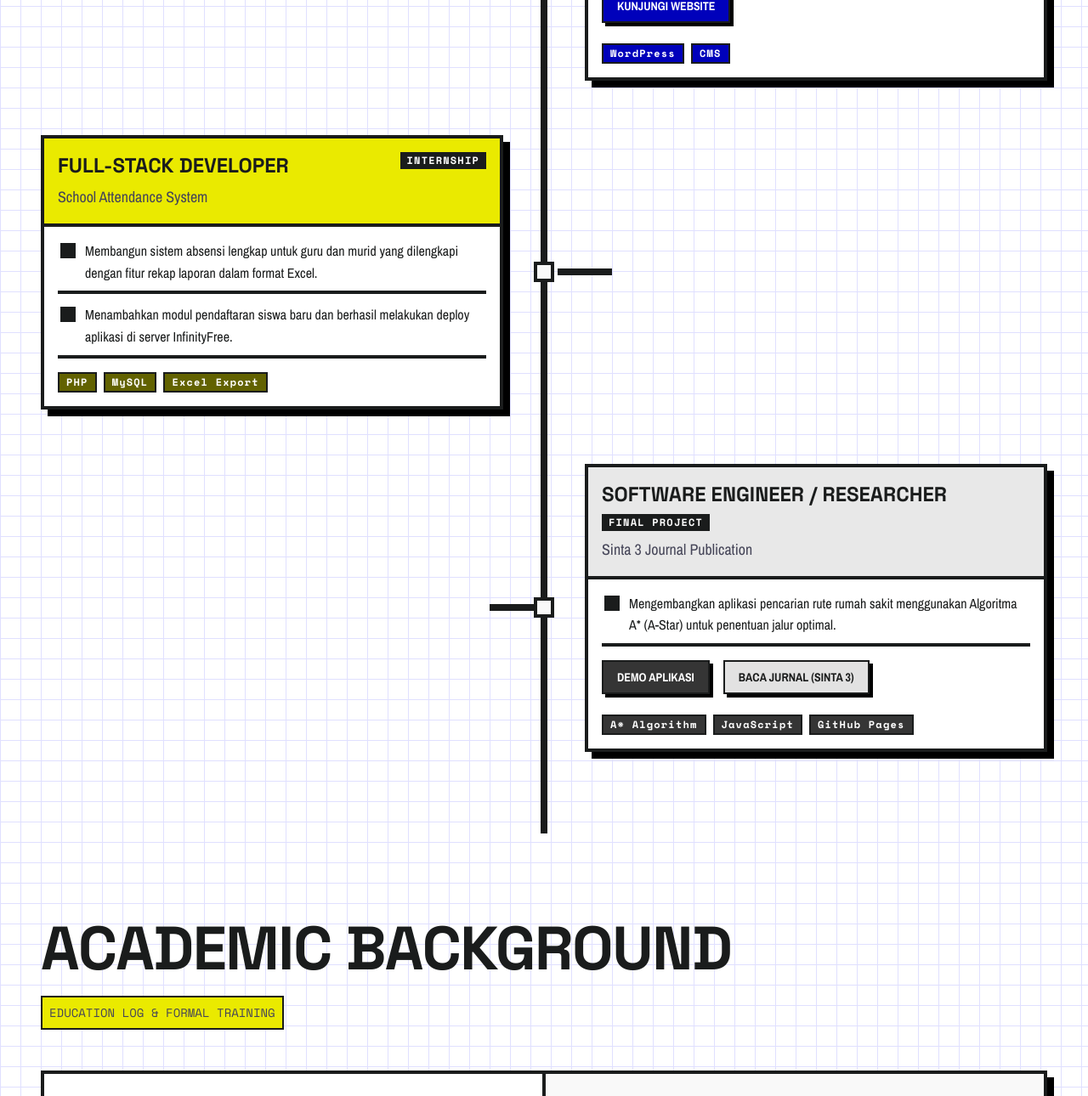
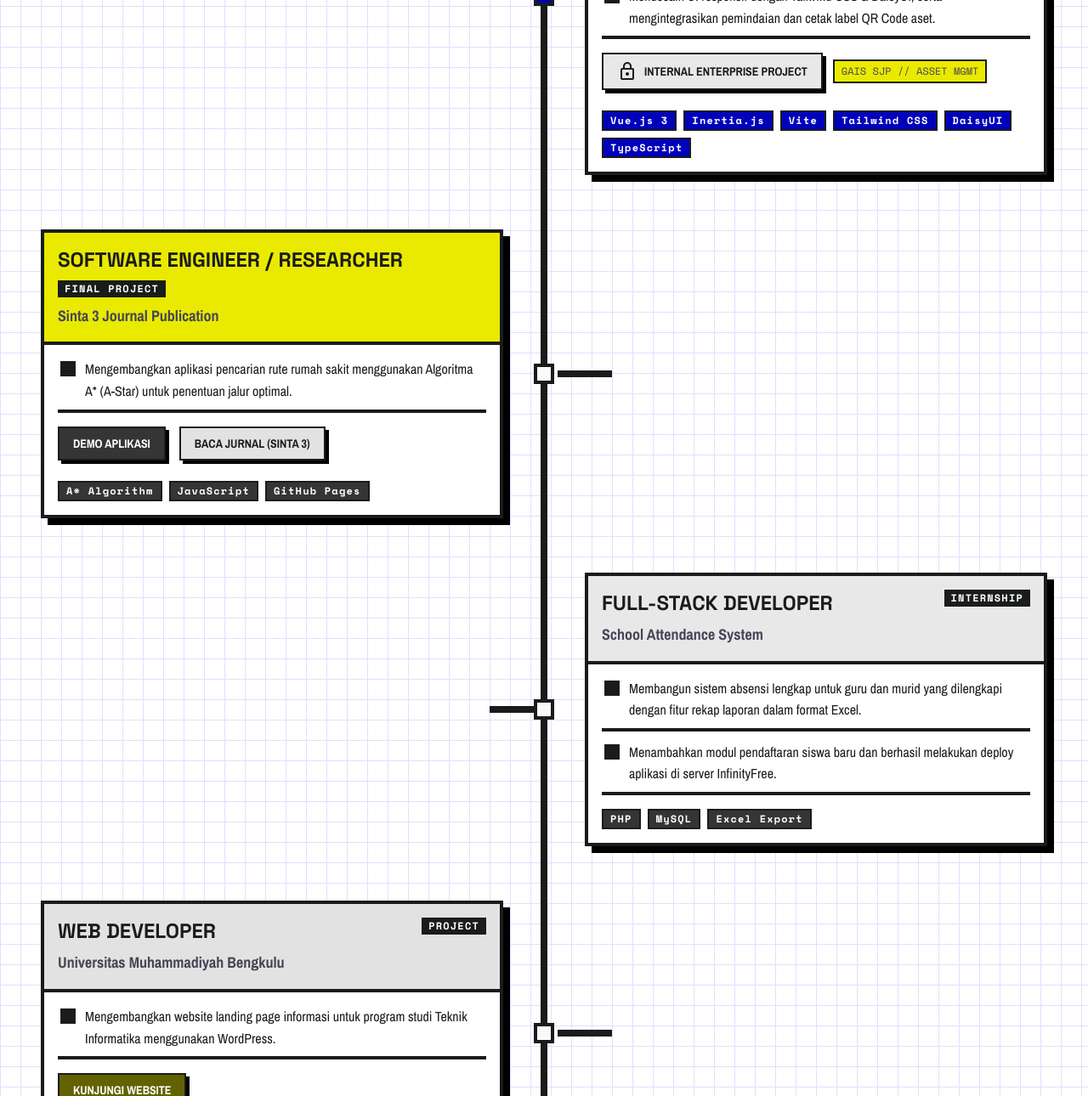
Before and after one commit to Go-Pai/Portfolio, an Astro site: page / in a window 1280 px wide. Shown: the part 2105-3395 px from the top of the page at 85% size. Built offline with nearby package versions, Linux system fonts and the light colour scheme; Astro itself is replaced by a stand-in of ours.

Commit message:
feat: add PT SJP internship experience and update tech stack

```diff
--- a/package.json
+++ b/package.json
@@ -13,11 +13,11 @@
   },
   "dependencies": {
     "@tailwindcss/vite": "^4.3.3",
-    "astro": "^7.1.4",
+    "astro": "^7.4.1",
     "tailwindcss": "^4.3.3"
   },
   "devDependencies": {
-    "@astrojs/check": "^0.9.10",
+    "@astrojs/check": "^0.9.11",
     "prettier": "^3.9.6",
     "prettier-plugin-astro": "^0.14.1",
     "typescript": "6"
--- a/src/components/Experience.astro
+++ b/src/components/Experience.astro
@@ -41,7 +41,7 @@
     >
     </div>
 
-    <!-- Timeline Item 1: Right Side (Desktop) -->
+    <!-- Timeline Item 1: Right Side (Desktop) - PT Selamat Jaya Persada -->
     <div
       class="relative flex md:justify-end items-center w-full mb-16 pl-12 md:pl-0 z-10 group reveal"
     >
@@ -64,15 +64,15 @@
             <h3
               class="font-headline-md text-headline-md font-bold text-on-surface uppercase"
             >
-              Web Developer
+              Frontend Developer
             </h3>
             <span
               class="font-label-caps text-label-caps bg-on-surface text-surface-container-lowest px-2 py-1"
-              >PROJECT</span
+              >CURRENT INTERNSHIP</span
             >
           </div>
-          <h4 class="font-body-lg text-body-lg text-on-surface-variant mt-2">
-            Universitas Muhammadiyah Bengkulu
+          <h4 class="font-body-lg text-body-lg text-on-surface-variant mt-2 font-bold">
+            PT Selamat Jaya Persada (Bengkulu)
           </h4>
         </div>
         <div class="p-4 bg-surface-container-lowest">
@@ -85,37 +85,65 @@
                 style="font-variation-settings: 'FILL' 1;"
                 data-icon="square">square</span
               >
-              Mengembangkan website landing page informasi untuk program studi Teknik
-              Informatika menggunakan WordPress.
+              Mengembangkan antarmuka frontend GAIS SJP (General Affair Information System) berbasis Vue 3 & Inertia.js untuk manajemen aset perusahaan.
+            </li>
+            <li
+              class="font-body-md text-body-md text-on-surface flex items-start border-b-[4px] border-on-surface pb-2 border-opacity-20 hover:bg-secondary-fixed transition-colors"
+            >
+              <span
+                class="material-symbols-outlined mr-2 shrink-0 fill"
+                style="font-variation-settings: 'FILL' 1;"
+                data-icon="square">square</span
+              >
+              Mendesain UI responsif dengan Tailwind CSS & DaisyUI, serta mengintegrasikan pemindaian dan cetak label QR Code aset.
             </li>
           </ul>
-          <div class="mt-4 flex flex-wrap gap-4">
-            <a
-              href="https://ft-informatika.umb.ac.id/"
-              target="_blank"
-              class="bg-primary text-on-primary border-[2px] border-on-surface shadow-[4px_4px_0px_0px_rgba(0,0,0,1)] px-4 py-2 font-bold no-underline hover:bg-primary-fixed hover:text-on-surface transition-colors uppercase text-sm"
+          <div class="mt-4 flex flex-wrap items-center gap-3">
+            <span
+              class="inline-flex items-center gap-2 bg-surface-container-high text-on-surface border-[2px] border-on-surface shadow-[4px_4px_0px_0px_rgba(0,0,0,1)] px-4 py-2 font-bold uppercase text-sm cursor-default select-none"
             >
-              Kunjungi Website
-            </a>
+              <span class="material-symbols-outlined text-sm">lock</span> Internal Enterprise Project
+            </span>
+            <span
+              class="font-mono-data text-xs text-on-surface-variant bg-secondary-fixed border-[2px] border-on-surface px-2 py-1"
+            >
+              GAIS SJP // ASSET MGMT
+            </span>
           </div>
           <div class="mt-6 flex flex-wrap gap-2">
             <span
               class="font-label-caps text-label-caps bg-primary text-on-primary border-[2px] border-on-surface px-2 py-1"
-              >WordPress</span
+              >Vue.js 3</span
             >
             <span
               class="font-label-caps text-label-caps bg-primary text-on-primary border-[2px] border-on-surface px-2 py-1"
-              >CMS</span
+              >Inertia.js</span
+            >
+            <span
+              class="font-label-caps text-label-caps bg-primary text-on-primary border-[2px] border-on-surface px-2 py-1"
+              >Vite</span
+            >
+            <span
+              class="font-label-caps text-label-caps bg-primary text-on-primary border-[2px] border-on-surface px-2 py-1"
+              >Tailwind CSS</span
+            >
+            <span
+              class="font-label-caps text-label-caps bg-primary text-on-primary border-[2px] border-on-surface px-2 py-1"
+              >DaisyUI</span
+            >
+            <span
+              class="font-label-caps text-label-caps bg-primary text-on-primary border-[2px] border-on-surface px-2 py-1"
+              >TypeScript</span
             >
           </div>
         </div>
       </div>
     </div>
 
-    <!-- Timeline Item 2: Left Side (Desktop) -->
+    <!-- Timeline Item 2: Left Side (Desktop) - Sinta 3 Journal -->
     <div
       class="relative flex md:justify-start items-center w-full mb-16 pl-12 md:pl-0 z-10 group reveal"
-      style="transition-delay: 200ms;"
+      style="transition-delay: 150ms;"
     >
       <!-- Stem Connector -->
       <div
@@ -133,86 +161,8 @@
       <div
         class="w-full md:w-[calc(50%-48px)] bg-surface-container-lowest border-[4px] border-on-surface shadow-[8px_8px_0px_0px_rgba(0,0,0,1)] neo-interactive cursor-default hover:bg-surface-bright"
       >
-        <div class="border-b-[4px] border-on-surface p-4 bg-secondary-fixed">
-          <div class="flex justify-between items-start flex-wrap gap-2">
-            <h3
-              class="font-headline-md text-headline-md font-bold text-on-surface uppercase"
-            >
-              Full-Stack Developer
-            </h3>
-            <span
-              class="font-label-caps text-label-caps bg-on-surface text-surface-container-lowest px-2 py-1"
-              >INTERNSHIP</span
-            >
-          </div>
-          <h4 class="font-body-lg text-body-lg text-on-surface-variant mt-2">
-            School Attendance System
-          </h4>
-        </div>
-        <div class="p-4 bg-surface-container-lowest">
-          <ul class="space-y-3">
-            <li
-              class="font-body-md text-body-md text-on-surface flex items-start border-b-[4px] border-on-surface pb-2 border-opacity-20 hover:bg-secondary-fixed transition-colors"
-            >
-              <span
-                class="material-symbols-outlined mr-2 shrink-0 fill"
-                style="font-variation-settings: 'FILL' 1;"
-                data-icon="square">square</span
-              >
-              Membangun sistem absensi lengkap untuk guru dan murid yang dilengkapi
-              dengan fitur rekap laporan dalam format Excel.
-            </li>
-            <li
-              class="font-body-md text-body-md text-on-surface flex items-start border-b-[4px] border-on-surface pb-2 border-opacity-20 hover:bg-secondary-fixed transition-colors"
-            >
-              <span
-                class="material-symbols-outlined mr-2 shrink-0 fill"
-                style="font-variation-settings: 'FILL' 1;"
-                data-icon="square">square</span
-              >
-              Menambahkan modul pendaftaran siswa baru dan berhasil melakukan deploy
-              aplikasi di server InfinityFree.
-            </li>
-          </ul>
-          <div class="mt-4 flex flex-wrap gap-2">
-            <span
-              class="font-label-caps text-label-caps bg-secondary text-on-secondary border-[2px] border-on-surface px-2 py-1"
-              >PHP</span
-            >
-            <span
-              class="font-label-caps text-label-caps bg-secondary text-on-secondary border-[2px] border-on-surface px-2 py-1"
-              >MySQL</span
-            >
-            <span
-              class="font-label-caps text-label-caps bg-secondary text-on-secondary border-[2px] border-on-surface px-2 py-1"
-              >Excel Export</span
-            >
-          </div>
-        </div>
-      </div>
-    </div>
-
-    <!-- Timeline Item 3: Right Side (Desktop) -->
-    <div
-      class="relative flex md:justify-end items-center w-full mb-16 pl-12 md:pl-0 z-10 group reveal"
-      style="transition-delay: 400ms;"
-    >
-      <!-- Stem Connector -->
-      <div
-        class="absolute left-[16px] md:left-1/2 w-8 md:w-16 h-[8px] bg-on-surface md:-translate-x-full"
-      >
-      </div>
-      <!-- Node Marker -->
-      <div
-        class="absolute left-[16px] md:left-1/2 w-6 h-6 bg-surface border-[4px] border-on-surface rounded-none -translate-x-1/2 -translate-y-1/2 top-1/2 z-20 group-hover:bg-secondary-fixed transition-colors"
-      >
-      </div>
-
-      <div
-        class="w-full md:w-[calc(50%-48px)] bg-surface-container-lowest border-[4px] border-on-surface shadow-[8px_8px_0px_0px_rgba(0,0,0,1)] neo-interactive cursor-default hover:bg-surface-bright"
-      >
         <div
-          class="border-b-[4px] border-on-surface p-4 bg-surface-container-high"
+          class="border-b-[4px] border-on-surface p-4 bg-secondary-fixed"
         >
           <div class="flex justify-between items-start flex-wrap gap-2">
             <h3
@@ -225,7 +175,7 @@
               >FINAL PROJECT</span
             >
           </div>
-          <h4 class="font-body-lg text-body-lg text-on-surface-variant mt-2">
+          <h4 class="font-body-lg text-body-lg text-on-surface-variant mt-2 font-bold">
             Sinta 3 Journal Publication
           </h4>
         </div>
@@ -276,6 +226,158 @@
         </div>
       </div>
     </div>
+
+    <!-- Timeline Item 3: Right Side (Desktop) - School Attendance System -->
+    <div
+      class="relative flex md:justify-end items-center w-full mb-16 pl-12 md:pl-0 z-10 group reveal"
+      style="transition-delay: 300ms;"
+    >
+      <!-- Stem Connector -->
+      <div
+        class="absolute left-[16px] md:left-1/2 w-8 md:w-16 h-[8px] bg-on-surface md:-translate-x-full"
+      >
+      </div>
+      <!-- Node Marker -->
+      <div
+        class="absolute left-[16px] md:left-1/2 w-6 h-6 bg-surface border-[4px] border-on-surface rounded-none -translate-x-1/2 -translate-y-1/2 top-1/2 z-20 group-hover:bg-secondary-fixed transition-colors"
+      >
+      </div>
+
+      <div
+        class="w-full md:w-[calc(50%-48px)] bg-surface-container-lowest border-[4px] border-on-surface shadow-[8px_8px_0px_0px_rgba(0,0,0,1)] neo-interactive cursor-default hover:bg-surface-bright"
+      >
+        <div class="border-b-[4px] border-on-surface p-4 bg-surface-container-high">
+          <div class="flex justify-between items-start flex-wrap gap-2">
+            <h3
+              class="font-headline-md text-headline-md font-bold text-on-surface uppercase"
+            >
+              Full-Stack Developer
+            </h3>
+            <span
+              class="font-label-caps text-label-caps bg-on-surface text-surface-container-lowest px-2 py-1"
+              >INTERNSHIP</span
+            >
+          </div>
+          <h4 class="font-body-lg text-body-lg text-on-surface-variant mt-2 font-bold">
+            School Attendance System
+          </h4>
+        </div>
+        <div class="p-4 bg-surface-container-lowest">
+          <ul class="space-y-3">
+            <li
+              class="font-body-md text-body-md text-on-surface flex items-start border-b-[4px] border-on-surface pb-2 border-opacity-20 hover:bg-secondary-fixed transition-colors"
+            >
+              <span
+                class="material-symbols-outlined mr-2 shrink-0 fill"
+                style="font-variation-settings: 'FILL' 1;"
+                data-icon="square">square</span
+              >
+              Membangun sistem absensi lengkap untuk guru dan murid yang dilengkapi
+              dengan fitur rekap laporan dalam format Excel.
+            </li>
+            <li
+              class="font-body-md text-body-md text-on-surface flex items-start border-b-[4px] border-on-surface pb-2 border-opacity-20 hover:bg-secondary-fixed transition-colors"
+            >
+              <span
+                class="material-symbols-outlined mr-2 shrink-0 fill"
+                style="font-variation-settings: 'FILL' 1;"
+                data-icon="square">square</span
+              >
+              Menambahkan modul pendaftaran siswa baru dan berhasil melakukan deploy
+              aplikasi di server InfinityFree.
+            </li>
+          </ul>
+          <div class="mt-4 flex flex-wrap gap-2">
+            <span
+              class="font-label-caps text-label-caps bg-tertiary text-on-tertiary border-[2px] border-on-surface px-2 py-1"
+              >PHP</span
+            >
+            <span
+              class="font-label-caps text-label-caps bg-tertiary text-on-tertiary border-[2px] border-on-surface px-2 py-1"
+              >MySQL</span
+            >
+            <span
+              class="font-label-caps text-label-caps bg-tertiary text-on-tertiary border-[2px] border-on-surface px-2 py-1"
+              >Excel Export</span
+            >
+          </div>
+        </div>
+      </div>
+    </div>
+
+    <!-- Timeline Item 4: Left Side (Desktop) - UMB -->
+    <div
+      class="relative flex md:justify-start items-center w-full mb-16 pl-12 md:pl-0 z-10 group reveal"
+      style="transition-delay: 450ms;"
+    >
+      <!-- Stem Connector -->
+      <div
+        class="absolute left-[16px] md:left-[calc(50%+16px)] md:w-16 h-[8px] bg-on-surface hidden md:block"
+      >
+      </div>
+      <div class="absolute left-[16px] w-8 h-[8px] bg-on-surface md:hidden">
+      </div>
+      <!-- Node Marker -->
+      <div
+        class="absolute left-[16px] md:left-1/2 w-6 h-6 bg-surface border-[4px] border-on-surface rounded-none -translate-x-1/2 -translate-y-1/2 top-1/2 z-20 group-hover:bg-secondary-fixed transition-colors"
+      >
+      </div>
+
+      <div
+        class="w-full md:w-[calc(50%-48px)] bg-surface-container-lowest border-[4px] border-on-surface shadow-[8px_8px_0px_0px_rgba(0,0,0,1)] neo-interactive cursor-default hover:bg-surface-bright"
+      >
+        <div class="border-b-[4px] border-on-surface p-4 bg-surface-container-highest">
+          <div class="flex justify-between items-start flex-wrap gap-2">
+            <h3
+              class="font-headline-md text-headline-md font-bold text-on-surface uppercase"
+            >
+              Web Developer
+            </h3>
+            <span
+              class="font-label-caps text-label-caps bg-on-surface text-surface-container-lowest px-2 py-1"
+              >PROJECT</span
+            >
+          </div>
+          <h4 class="font-body-lg text-body-lg text-on-surface-variant mt-2 font-bold">
+            Universitas Muhammadiyah Bengkulu
+          </h4>
+        </div>
+        <div class="p-4 bg-surface-container-lowest">
+          <ul class="space-y-3">
+            <li
+              class="font-body-md text-body-md text-on-surface flex items-start border-b-[4px] border-on-surface pb-2 border-opacity-20 hover:bg-secondary-fixed transition-colors"
+            >
+              <span
+                class="material-symbols-outlined mr-2 shrink-0 fill"
+                style="font-variation-settings: 'FILL' 1;"
+                data-icon="square">square</span
+              >
+              Mengembangkan website landing page informasi untuk program studi Teknik
+              Informatika menggunakan WordPress.
+            </li>
+          </ul>
+          <div class="mt-4 flex flex-wrap gap-4">
+            <a
+              href="https://ft-informatika.umb.ac.id/"
+              target="_blank"
+              class="bg-secondary text-on-secondary border-[2px] border-on-surface shadow-[4px_4px_0px_0px_rgba(0,0,0,1)] px-4 py-2 font-bold no-underline hover:bg-secondary-fixed hover:text-on-surface transition-colors uppercase text-sm"
+            >
+              Kunjungi Website
+            </a>
+          </div>
+          <div class="mt-6 flex flex-wrap gap-2">
+            <span
+              class="font-label-caps text-label-caps bg-secondary text-on-secondary border-[2px] border-on-surface px-2 py-1"
+              >WordPress</span
+            >
+            <span
+              class="font-label-caps text-label-caps bg-secondary text-on-secondary border-[2px] border-on-surface px-2 py-1"
+              >CMS</span
+            >
+          </div>
+        </div>
+      </div>
+    </div>
   </div>
 </section>
 
--- a/src/components/TechStack.astro
+++ b/src/components/TechStack.astro
@@ -4,24 +4,29 @@ const baseRow1 = [
   { name: "CSS3", slug: "css" },
   { name: "JavaScript", slug: "javascript" },
   { name: "TypeScript", slug: "typescript" },
+  { name: "Vite", slug: "vite" },
 ];
 const row1 = Array(4).fill(baseRow1).flat();
 
 const baseRow2 = [
+  { name: "Vue.js", slug: "vuedotjs" },
+  { name: "Inertia.js", slug: "inertia" },
+  { name: "Tailwind", slug: "tailwindcss" },
+  { name: "DaisyUI", slug: "daisyui" },
   { name: "React", slug: "react" },
   { name: "Next.js", slug: "nextdotjs" },
-  { name: "Tailwind", slug: "tailwindcss" },
-  { name: "Prisma", slug: "prisma" },
 ];
-const row2 = Array(4).fill(baseRow2).flat();
+const row2 = Array(3).fill(baseRow2).flat();
 
 const baseRow3 = [
   { name: "PHP", slug: "php" },
+  { name: "PostgreSQL", slug: "postgresql" },
   { name: "MySQL", slug: "mysql" },
+  { name: "Prisma", slug: "prisma" },
+  { name: "Astro", slug: "astro" },
   { name: "InfinityFree", slug: "infinityfree" },
-  { name: "Astro", slug: "astro" },
 ];
-const row3 = Array(4).fill(baseRow3).flat();
+const row3 = Array(3).fill(baseRow3).flat();
 ---
 
 <section
@@ -129,7 +134,7 @@ const row3 = Array(4).fill(baseRow3).flat();
           row2.map((tech) => (
             <div class="neobrutalism-border bg-secondary-fixed h-[100px] min-w-[140px] px-4 flex flex-col items-center justify-center text-on-surface neobrutalism-shadow gap-2 transition-transform hover:-translate-y-1">
               <img
-                src={`https://cdn.simpleicons.org/${tech.slug}/1a1c1c`}
+                src={`https://cdn.simpleicons.org/${tech.slug}`}
                 alt={tech.name}
                 class="w-8 h-8"
               />
```
Also changed, not shown: 1 other file.
